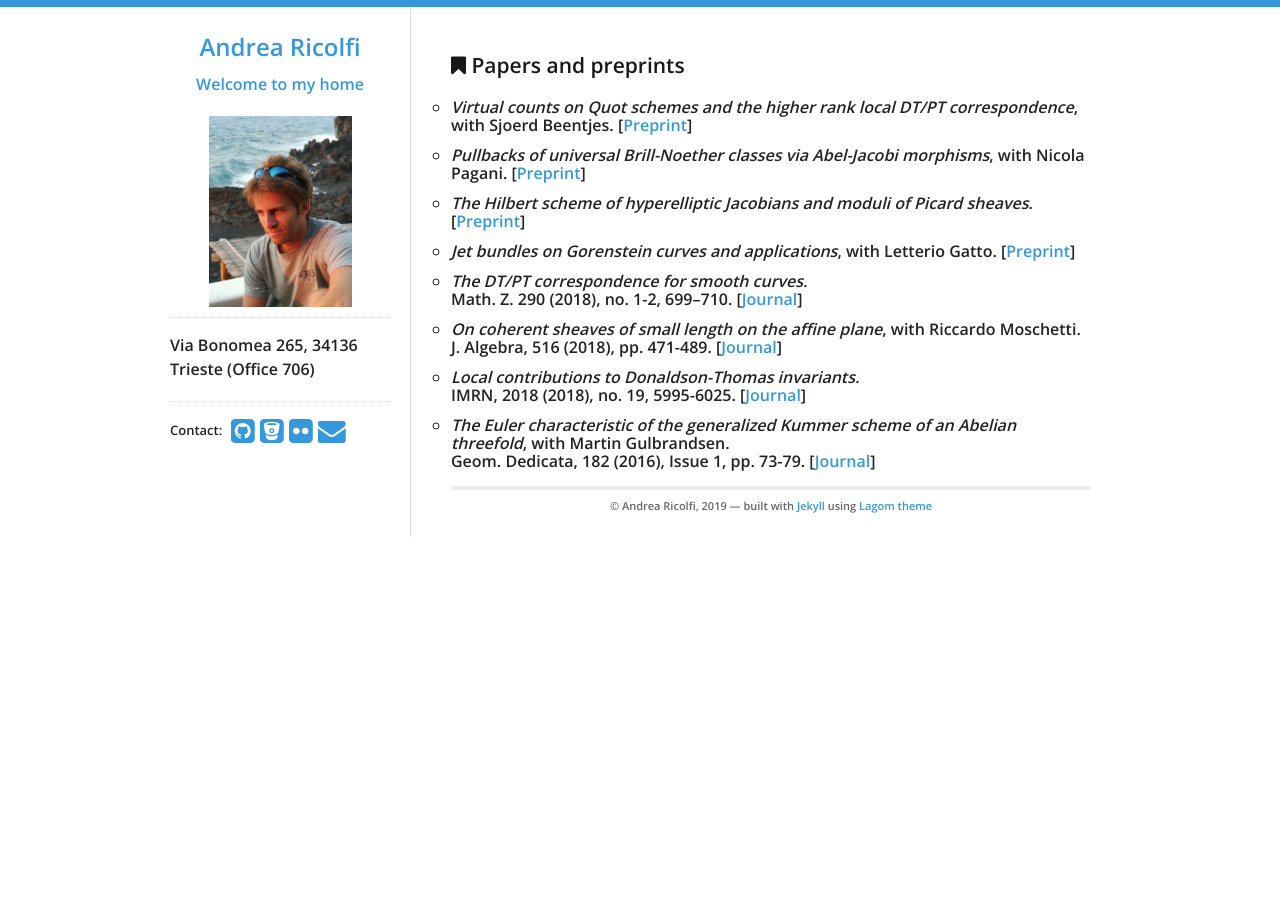
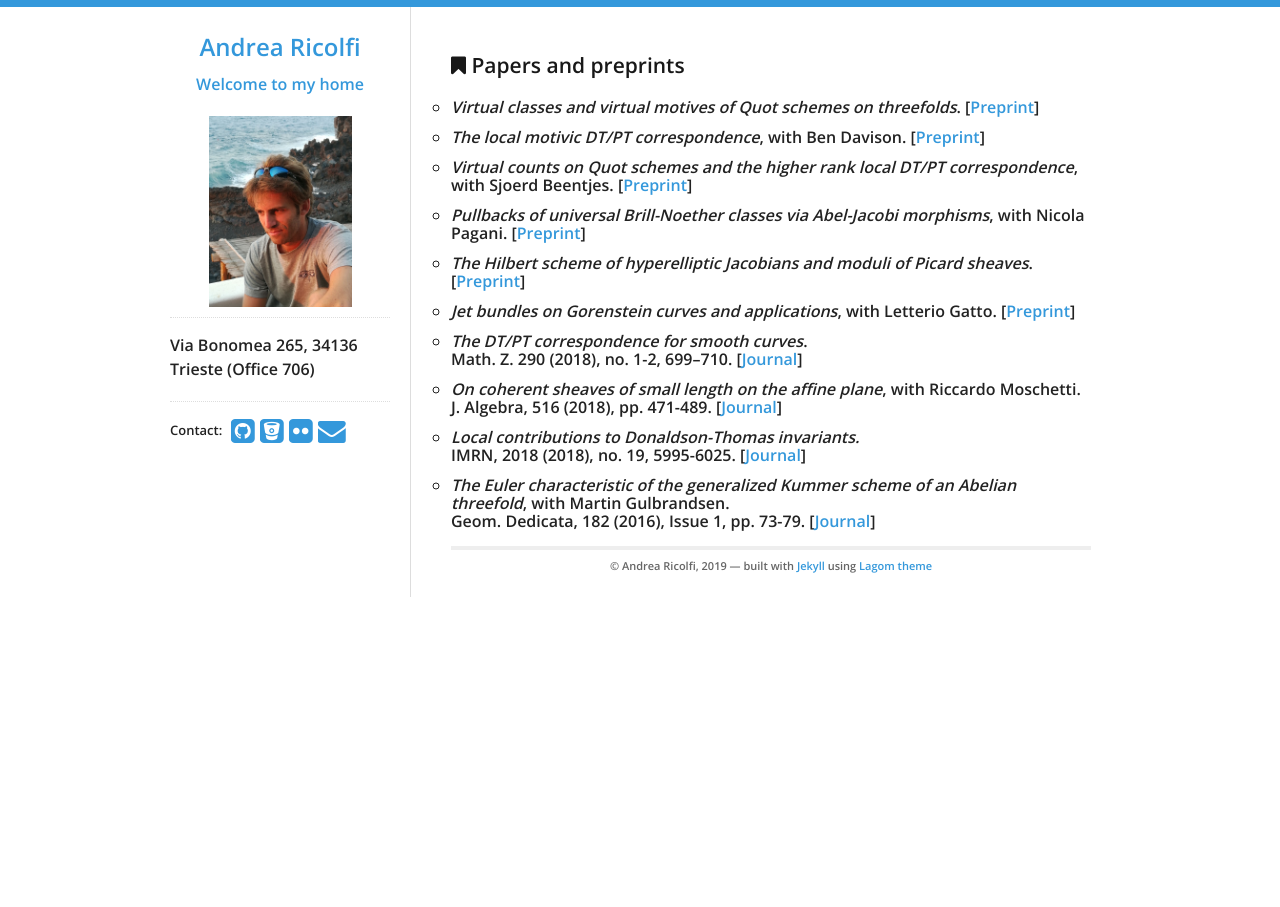
Before and after one commit to atricolfi/atricolfi.github.io, a Jekyll site: the page built from Papers.html, in a window 1280 px wide. Built offline with Jekyll 4.4.1, drawn with Linux system fonts in a browser that asks for light colours.

Commit message:
Update Papers.html
added two items

```diff
--- a/Papers.html
+++ b/Papers.html
@@ -8,6 +8,8 @@ title: Blog Posts
 <p>
 
   <ul style="list-style-type:circle">
+<li><em>Virtual classes and virtual motives of Quot schemes on threefolds</em>. [<a href="https://arxiv.org/abs/1906.02557">Preprint</a>]</li>
+<li><em>The local motivic DT/PT correspondence</em>, with Ben Davison. [<a href="https://arxiv.org/abs/1905.12458">Preprint</a>]</li>
 <li><em>Virtual counts on Quot schemes and the higher rank local DT/PT correspondence</em>, with Sjoerd Beentjes. [<a href="https://arxiv.org/abs/1811.09859">Preprint</a>]</li>
 <li><em>Pullbacks of universal Brill-Noether classes via Abel-Jacobi morphisms</em>, with Nicola Pagani. [<a href="https://arxiv.org/abs/1809.10668">Preprint</a>]</li>
 <li><em>The Hilbert scheme of hyperelliptic Jacobians and moduli of Picard sheaves</em>. [<a href="https://arxiv.org/abs/1804.08481">Preprint</a>]</li>
```
